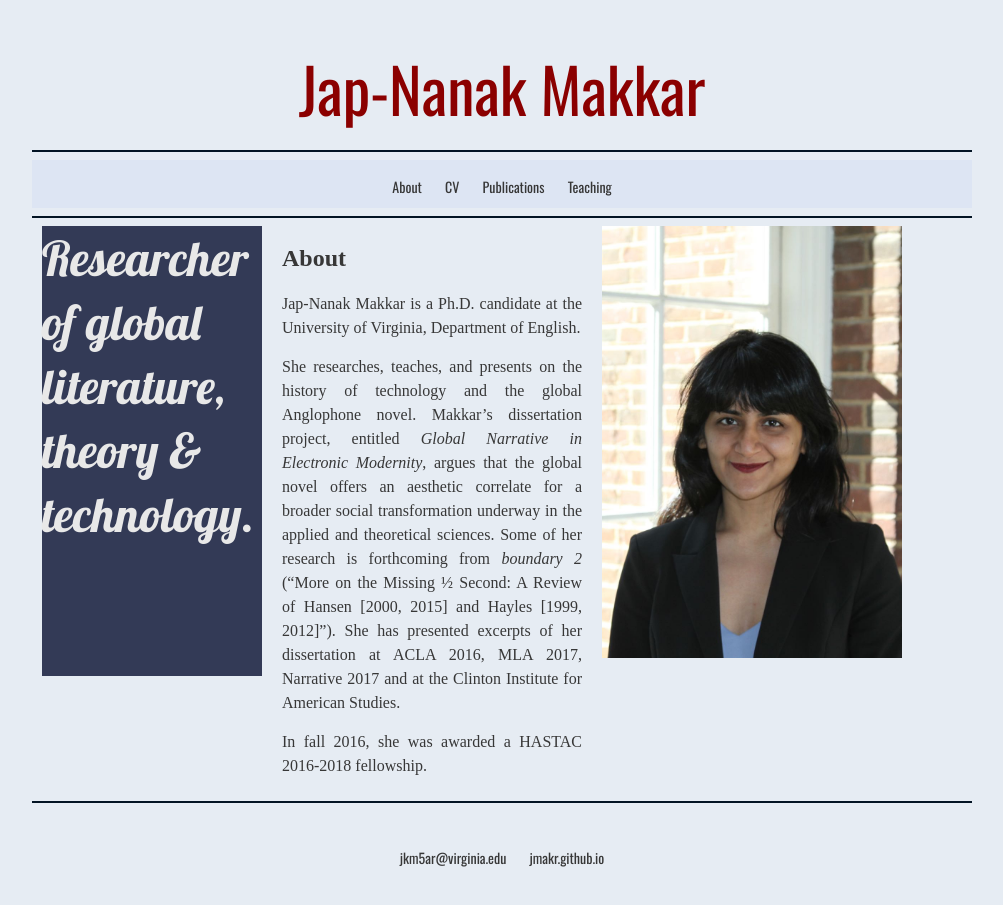
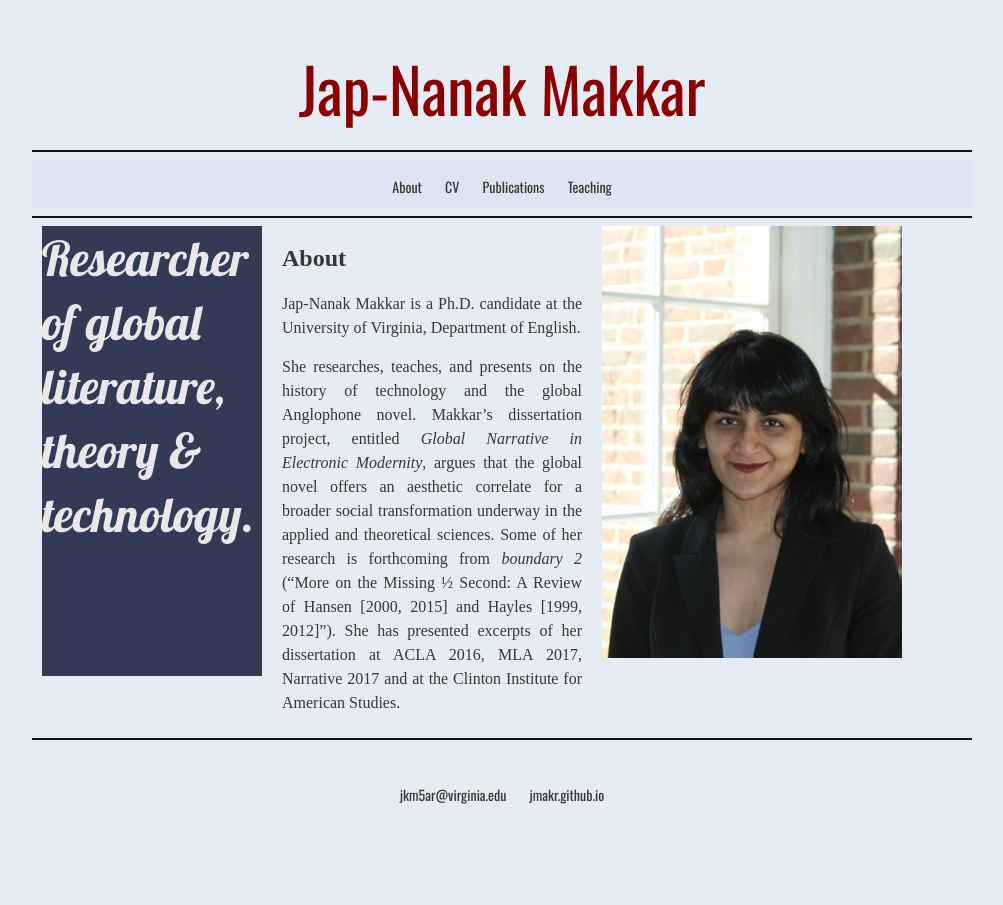
Before and after one commit to jmakr/jmakr.github.io, a Jekyll site: the page built from index.html, in a window 1280 px wide. Shown: the whole page, without its empty margins (138-1141 px from the left). Built offline with Jekyll 4.4.1, drawn with Linux system fonts in a browser that asks for light colours; some web fonts are replaced.

Commit message:
Update index.html

```diff
--- a/index.html
+++ b/index.html
@@ -27,7 +27,6 @@ title: About
 		Some of her research is forthcoming from <i>boundary 2</i> (“More on the Missing ½ Second: A Review of Hansen [2000, 2015] and Hayles [1999, 2012]”).
 		She has presented excerpts of her dissertation at ACLA 2016, MLA 2017, Narrative 2017 and at the Clinton Institute for American Studies. </p2>
 
-	 <p2 align="justify">In fall 2016, she was awarded a HASTAC 2016-2018 fellowship. </p2>
 
 
   </div>
```
